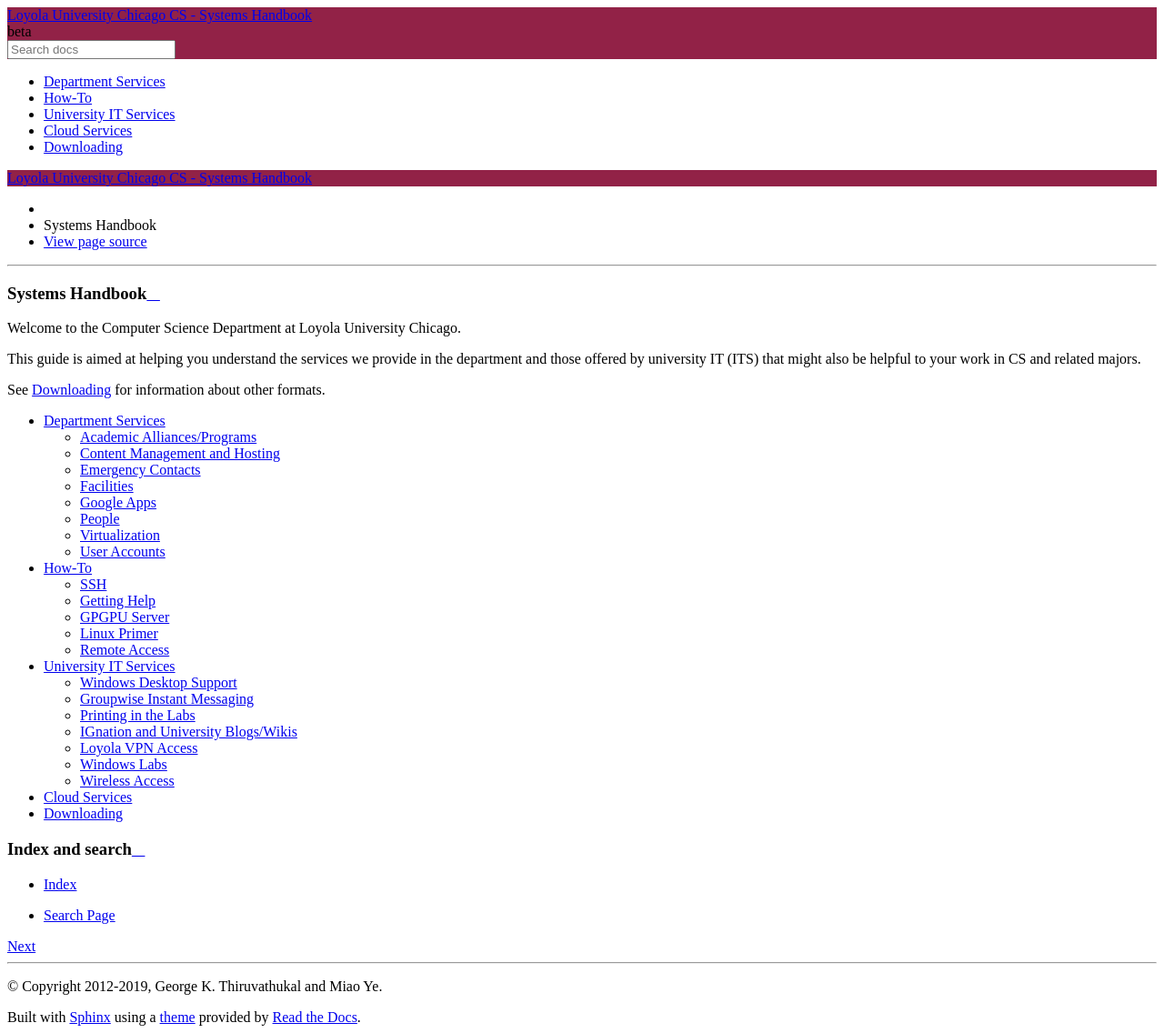
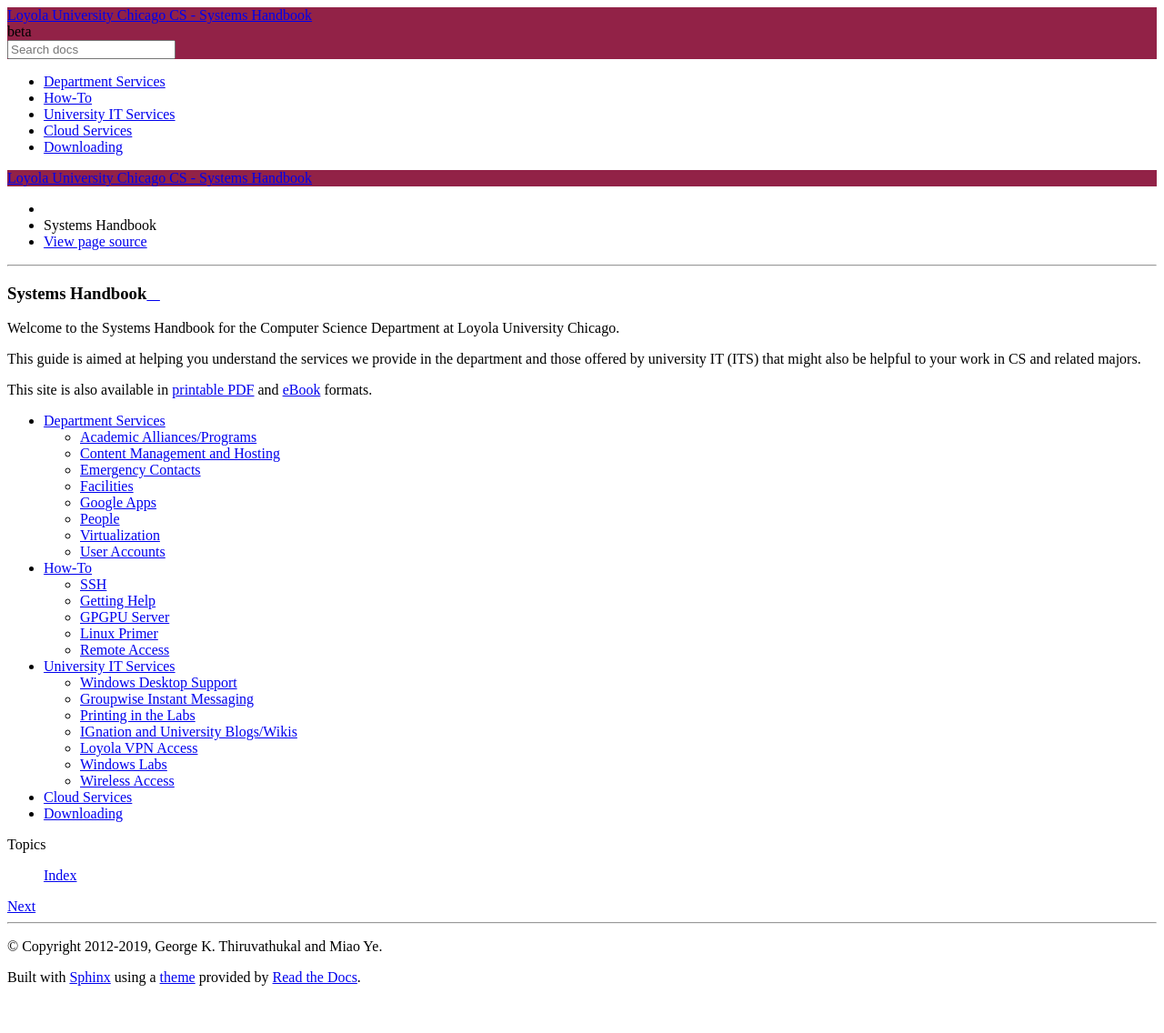
Before and after one commit to LoyolaChicagoCS/syshandbook, a Sphinx documentation site: the page built from source/index.rst, in a window 1280 px wide. Shown: the whole page at 91% size. Built offline with Sphinx 7.4.7 and the Read the Docs theme 2.0.0, drawn with Linux system fonts in a browser that asks for light colours; after the commit the page ends 1092 px from its top, so only the background shows below that.

Commit message:
adding direct links to PDF/ePub from GitHub releases

```diff
--- a/source/conf.py
+++ b/source/conf.py
@@ -287,3 +287,10 @@
 
 # Allow duplicate toc entries.
 #epub_tocdup = True
+
+rst_epilog = """
+.. |pdf-version| replace:: `printable PDF  <https://github.com/LoyolaChicagoCS/syshandbook/releases/download/%(version)s/SystemsHandbook.pdf>`__
+
+.. |epub-version| replace:: `eBook <https://github.com/LoyolaChicagoCS/syshandbook/releases/download/%(version)s/SystemsHandbook.epub>`__
+
+""" % vars()
--- a/source/index.rst
+++ b/source/index.rst
@@ -1,14 +1,13 @@
 Systems Handbook
 ================
 
-Welcome to the Computer Science Department at Loyola University
-Chicago.
+Welcome to the Systems Handbook for the Computer Science Department at Loyola University Chicago.
 
 This guide is aimed at helping you understand the services we provide
 in the department and those offered by university IT (ITS) that might
 also be helpful to your work in CS and related majors.
 
-See :doc:`download` for information about other formats.
+This site is also available in |pdf-version| and |epub-version| formats.
 
 .. toctree::
    :maxdepth: 2
@@ -19,8 +18,5 @@
    cloud-services
    download
 
-Index and search
-================
-
-* :ref:`genindex`
-* :ref:`search`
+Topics
+   :ref:`genindex`
```
